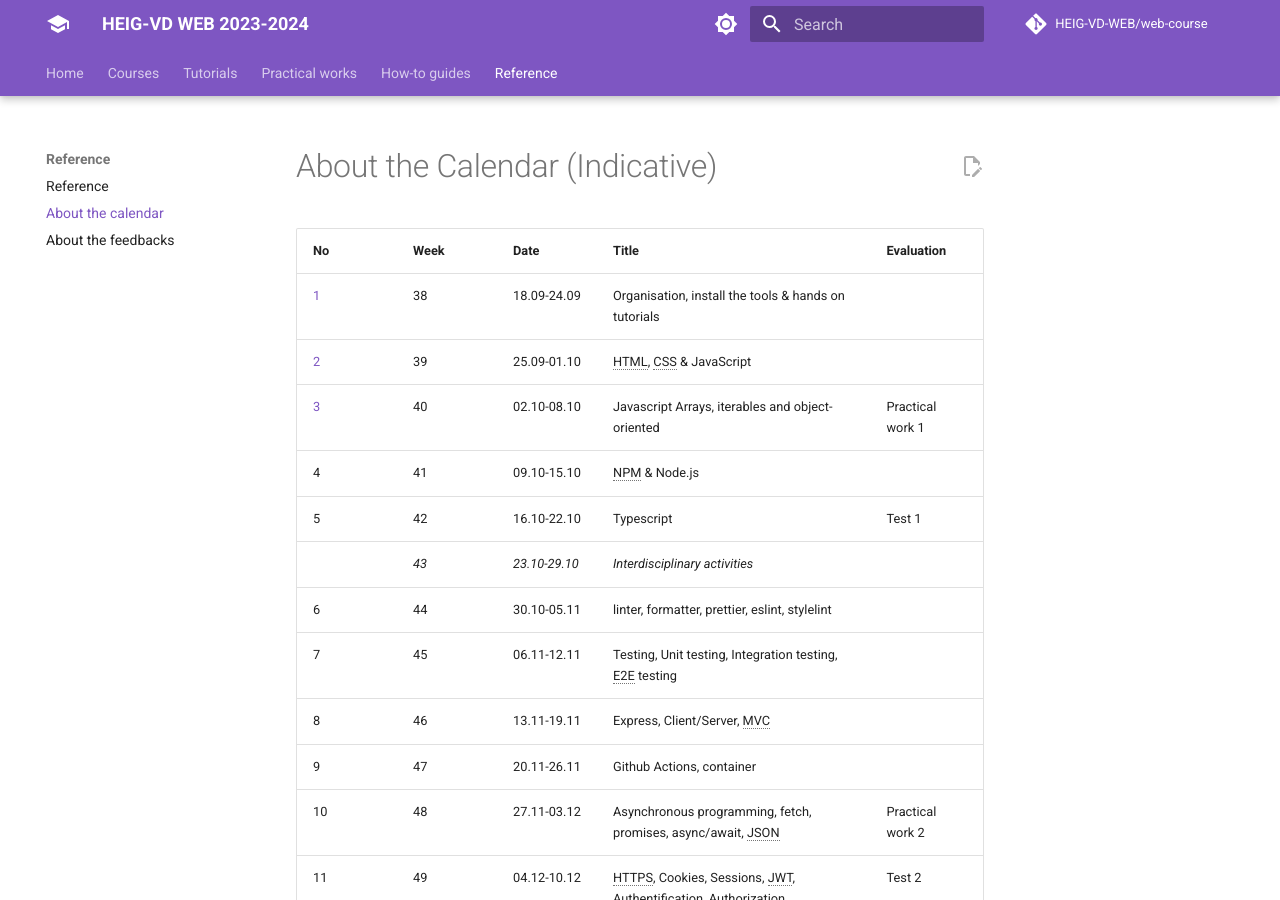
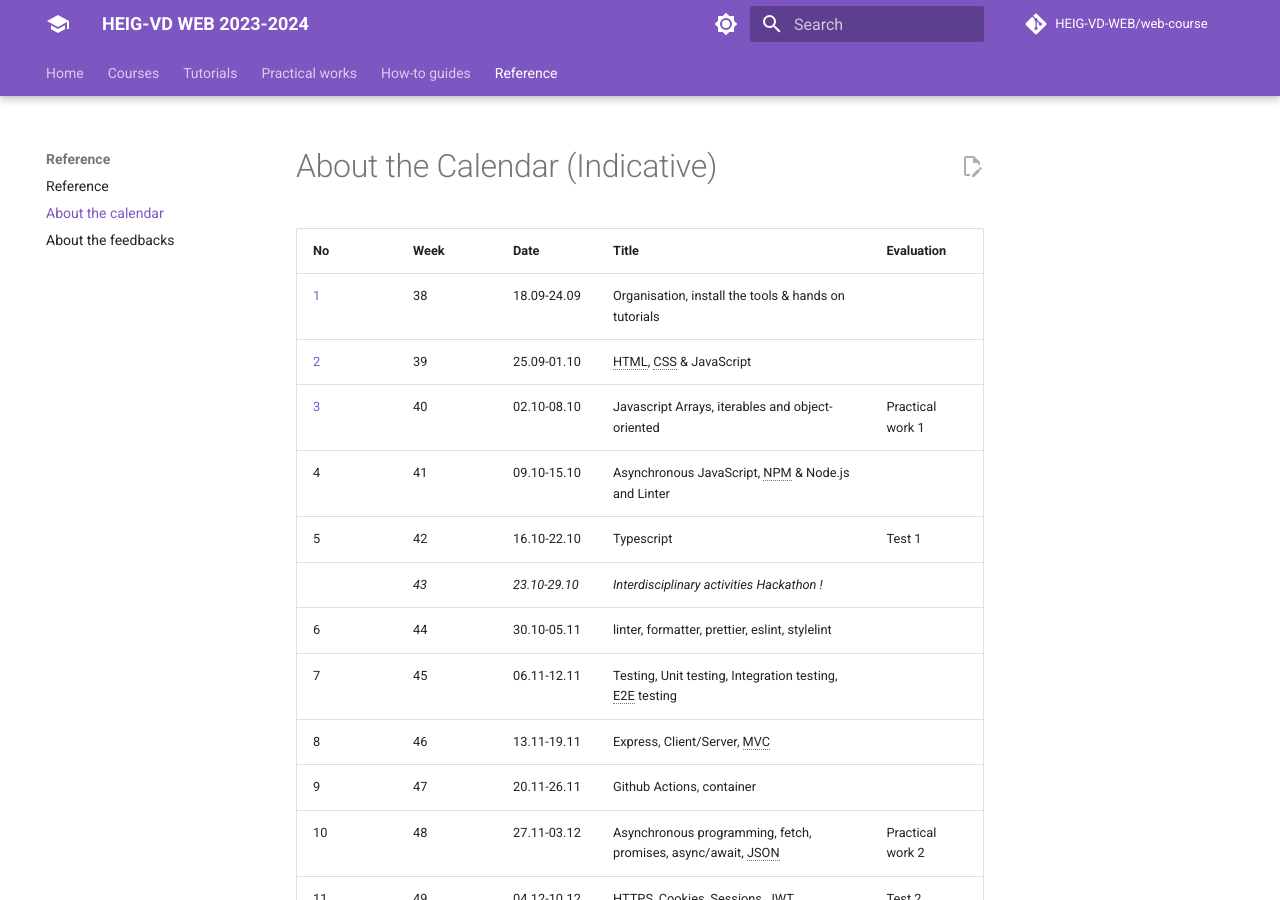
Before and after one commit to HEIG-VD-WEB/web-course, an MkDocs documentation site: the page built from docs/reference/about-the-calendar.md, in a window 1280 px wide and 900 px high. Built offline with MkDocs 1.6.1 and Material for MkDocs 9.7.7, drawn with Linux system fonts in a browser that asks for light colours; comment, search, counter and statistics services are not loaded.

Commit message:
Correct calendar

```diff
--- a/docs/reference/about-the-calendar.md
+++ b/docs/reference/about-the-calendar.md
@@ -5,9 +5,9 @@
 | [1](../weeks/week-1.md) | 38   | 18.09-24.09   | Organisation, install the tools & hands on tutorials           |                  |
 | [2](../weeks/week-2.md) | 39   | 25.09-01.10   | HTML, CSS & JavaScript                                         |                  |
 | [3](../weeks/week-3.md) | 40   | 02.10-08.10   | Javascript Arrays, iterables and object-oriented               | Practical work 1 |
-| 4                       | 41   | 09.10-15.10   | NPM & Node.js                                                  |                  |
+| 4                       | 41   | 09.10-15.10   | Asynchronous JavaScript, NPM & Node.js and Linter              |                  |
 | 5                       | 42   | 16.10-22.10   | Typescript                                                     | Test 1           |
-|                         | _43_ | _23.10-29.10_ | _Interdisciplinary activities_                                 |                  |
+|                         | _43_ | _23.10-29.10_ | _Interdisciplinary activities_ *Hackathon !*                   |                  |
 | 6                       | 44   | 30.10-05.11   | linter, formatter, prettier, eslint, stylelint                 |                  |
 | 7                       | 45   | 06.11-12.11   | Testing, Unit testing, Integration testing, E2E testing        |                  |
 | 8                       | 46   | 13.11-19.11   | Express, Client/Server, MVC                                    |                  |
```
